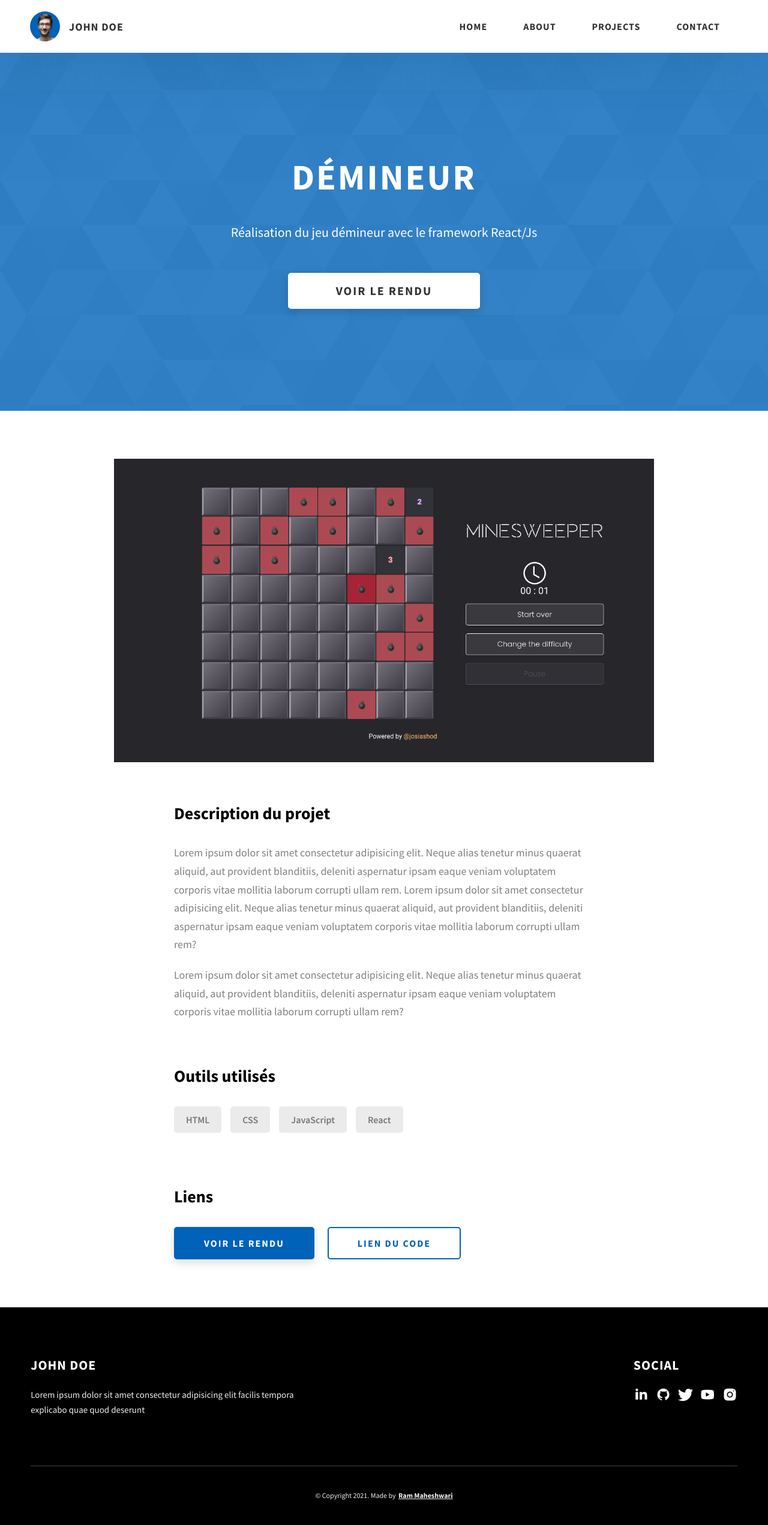
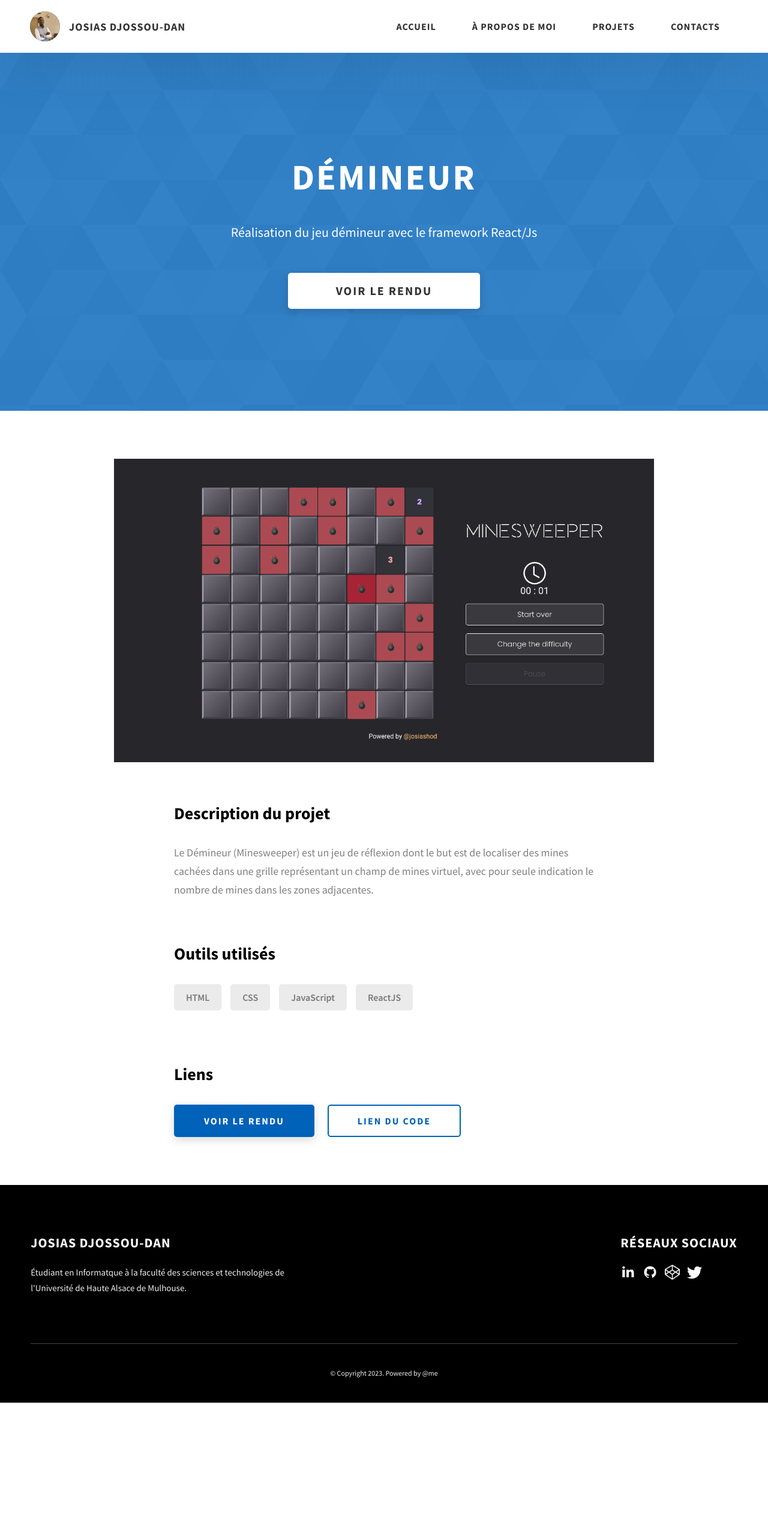
Before and after one commit to josiashod/josiashod.github.io, a website: page minesweeper.html in a window 1280 px wide. Shown: the whole page at 60% size. After the commit the page ends 2339 px from the top, so only its background shows below. Drawn offline with Linux system fonts and the light colour scheme.

Commit message:
Minesweeper page is ok

```diff
--- a/minesweeper.html
+++ b/minesweeper.html
@@ -1,5 +1,6 @@
 <!DOCTYPE html>
 <html lang="en">
+
 <head>
   <meta charset="UTF-8" />
   <meta name="viewport" content="width=device-width, initial-scale=1.0" />
@@ -11,52 +12,40 @@
 
   <link rel="preconnect" href="https://fonts.googleapis.com" />
   <link rel="preconnect" href="https://fonts.gstatic.com" crossorigin />
-    <link
-      href="https://fonts.googleapis.com/css2?family=Source+Sans+Pro:wght@400;600;700;900&display=swap"
-      rel="stylesheet"
-    />
+  <link href="https://fonts.googleapis.com/css2?family=Source+Sans+Pro:wght@400;600;700;900&display=swap"
+    rel="stylesheet" />
 </head>
+
 <body>
   <header class="header">
     <div class="header__content">
       <div class="header__logo-container">
         <div class="header__logo-img-cont">
-            <img
-              src="./assets/png/john-doe.png"
-              alt="Ram Maheshwari Logo Image"
-              class="header__logo-img"
-            />
+          <img src="./assets/jpeg/IMG_1081.jpg" alt="Josias DJOSSOU-DAN Image" class="header__logo-img" />
         </div>
-          <span class="header__logo-sub">John Doe</span>
+        <span class="header__logo-sub">Josias DJOSSOU-DAN</span>
       </div>
       <div class="header__main">
         <ul class="header__links">
           <li class="header__link-wrapper">
-              <a href="./index.html" class="header__link"> Home </a>
+            <a href="josiashod.github.io/" class="header__link"> Accueil </a>
           </li>
           <li class="header__link-wrapper">
-              <a href="./index.html#about" class="header__link">About </a>
+            <a href="josiashod.github.io/#about" class="header__link">À propos de moi</a>
           </li>
           <li class="header__link-wrapper">
-              <a href="./index.html#projects" class="header__link">
-                Projects
+            <a href="josiashod.github.io/#projects" class="header__link">
+              Projets
             </a>
           </li>
           <li class="header__link-wrapper">
-              <a href="./index.html#contact" class="header__link"> Contact </a>
+            <a href="josiashod.github.io/#contact" class="header__link"> Contacts </a>
           </li>
         </ul>
         <div class="header__main-ham-menu-cont">
-            <img
-              src="./assets/svg/ham-menu.svg"
-              alt="hamburger menu"
-              class="header__main-ham-menu"
-            />
-            <img
-              src="./assets/svg/ham-menu-close.svg"
-              alt="hamburger menu close"
-              class="header__main-ham-menu-close d-none"
-            />
+          <img src="./assets/svg/ham-menu.svg" alt="hamburger menu" class="header__main-ham-menu" />
+          <img src="./assets/svg/ham-menu-close.svg" alt="hamburger menu close"
+            class="header__main-ham-menu-close d-none" />
         </div>
       </div>
     </div>
@@ -64,19 +53,19 @@
       <div class="header__sm-menu-content">
         <ul class="header__sm-menu-links">
           <li class="header__sm-menu-link">
-              <a href="./index.html"> Home </a>
+            <a href="josiashod.github.io/"> Accueil </a>
           </li>
 
           <li class="header__sm-menu-link">
-              <a href="./index.html#about"> About </a>
+            <a href="josiashod.github.io/#about"> À propos de moi </a>
           </li>
 
           <li class="header__sm-menu-link">
-              <a href="./index.html#projects"> Projects </a>
+            <a href="josiashod.github.io/#projects"> Projets </a>
           </li>
 
           <li class="header__sm-menu-link">
-              <a href="./index.html#contact"> Contact </a>
+            <a href="josiashod.github.io/#contact"> Contact </a>
           </li>
         </ul>
       </div>
@@ -99,30 +88,15 @@
     <div class="main-container">
       <div class="project-details__content">
         <div class="project-details__showcase-img-cont">
-            <img
-              src="./assets/png/minesweeper.png"
-              alt="Project Image"
-              class="project-details__showcase-img"
-            />
+          <img src="./assets/png/minesweeper.png" alt="Project Image" class="project-details__showcase-img" />
         </div>
         <div class="project-details__content-main">
           <div class="project-details__desc">
             <h3 class="project-details__content-title">Description du projet</h3>
             <p class="project-details__desc-para">
-                Lorem ipsum dolor sit amet consectetur adipisicing elit. Neque
-                alias tenetur minus quaerat aliquid, aut provident blanditiis,
-                deleniti aspernatur ipsam eaque veniam voluptatem corporis vitae
-                mollitia laborum corrupti ullam rem. Lorem ipsum dolor sit amet
-                consectetur adipisicing elit. Neque alias tenetur minus quaerat
-                aliquid, aut provident blanditiis, deleniti aspernatur ipsam
-                eaque veniam voluptatem corporis vitae mollitia laborum corrupti
-                ullam rem?
-              </p>
-              <p class="project-details__desc-para">
-                Lorem ipsum dolor sit amet consectetur adipisicing elit. Neque
-                alias tenetur minus quaerat aliquid, aut provident blanditiis,
-                deleniti aspernatur ipsam eaque veniam voluptatem corporis vitae
-                mollitia laborum corrupti ullam rem?
+              Le Démineur (Minesweeper) est un jeu de réflexion dont le but est de localiser des mines cachées
+              dans une grille représentant un champ de mines virtuel, avec pour seule indication le nombre de mines dans
+              les zones adjacentes.
             </p>
           </div>
           <div class="project-details__tools-used">
@@ -131,23 +105,15 @@
               <div class="skills__skill">HTML</div>
               <div class="skills__skill">CSS</div>
               <div class="skills__skill">JavaScript</div>
-                <div class="skills__skill">React</div>
+              <div class="skills__skill">ReactJS</div>
             </div>
           </div>
           <div class="project-details__links">
             <h3 class="project-details__content-title">Liens</h3>
-              <a
-                href="https://josh-minesweeper.netlify.app/"
-                class="btn btn--med btn--theme project-details__links-btn"
-                target="_blank"
-                >Voir le rendu</a
-              >
-              <a
-                href="https://github.com/josiashod/minesweeper_game"
-                class="btn btn--med btn--theme-inv project-details__links-btn"
-                target="_blank"
-                >Lien du code</a
-              >
+            <a href="https://josh-minesweeper.netlify.app/" class="btn btn--med btn--theme project-details__links-btn"
+              target="_blank">Voir le rendu</a>
+            <a href="https://github.com/josiashod/minesweeper_game"
+              class="btn btn--med btn--theme-inv project-details__links-btn" target="_blank">Lien du code</a>
           </div>
         </div>
       </div>
@@ -158,63 +124,39 @@
       <div class="main-footer__upper">
         <div class="main-footer__row main-footer__row-1">
           <h2 class="heading heading-sm main-footer__heading-sm">
-              <span>Social</span>
+            <span>Réseaux sociaux</span>
           </h2>
           <div class="main-footer__social-cont">
-              <a target="_blank" rel="noreferrer" href="#">
-                <img
-                  class="main-footer__icon"
-                  src="./assets/png/linkedin-ico.png"
-                  alt="icon"
-                />
+            <a target="_blank" rel="noreferrer" href="https://www.linkedin.com/in/josiashod/">
+              <img class="main-footer__icon" src="./assets/png/linkedin-ico.png" alt="icon" />
             </a>
-              <a target="_blank" rel="noreferrer" href="#">
-                <img
-                  class="main-footer__icon"
-                  src="./assets/png/github-ico.png"
-                  alt="icon"
-                />
+            <a target="_blank" rel="noreferrer" href="https://github.com/josiashod">
+              <img class="main-footer__icon" src="./assets/png/github-ico.png" alt="icon" />
             </a>
-              <a target="_blank" rel="noreferrer" href="#">
-                <img
-                  class="main-footer__icon"
-                  src="./assets/png/twitter-ico.png"
-                  alt="icon"
-                />
+            <a target="_blank" rel="noreferrer" href="https://codepen.io/josiashod">
+              <img class="main-footer__icon" src="./assets/png/codepen-ico.png" alt="icon" />
             </a>
-              <a target="_blank" rel="noreferrer" href="#">
-                <img
-                  class="main-footer__icon"
-                  src="./assets/png/yt-ico.png"
-                  alt="icon"
-                />
-              </a>
-              <a target="_blank" rel="noreferrer" href="#">
-                <img
-                  class="main-footer__icon main-footer__icon--mr-none"
-                  src="./assets/png/insta-ico.png"
-                  alt="icon"
-                />
+            <a target="_blank" rel="noreferrer" href="https://twitter.com/josias_hod">
+              <img class="main-footer__icon" src="./assets/png/twitter-ico.png" alt="icon" />
             </a>
           </div>
         </div>
         <div class="main-footer__row main-footer__row-2">
-            <h4 class="heading heading-sm text-lt">John Doe</h4>
+          <h4 class="heading heading-sm text-lt">Josias DJOSSOU-DAN</h4>
           <p class="main-footer__short-desc">
-              Lorem ipsum dolor sit amet consectetur adipisicing elit facilis
-              tempora explicabo quae quod deserunt
+            Étudiant en Informatque à la faculté des sciences et technologies de l'Université de Haute Alsace de
+            Mulhouse.
           </p>
         </div>
       </div>
 
       <div class="main-footer__lower">
-          &copy; Copyright 2021. Made by
-          <a rel="noreferrer" target="_blank" href="https://rammaheshwari.com"
-            >Ram Maheshwari</a
-          >
+        &copy; Copyright
+        <script> document.write((new Date()).getFullYear()) </script>. Powered by @me
       </div>
     </div>
   </footer>
   <script src="./index.js"></script>
 </body>
+
 </html>
```
Lines whose indentation alone changed are shown as unchanged.
